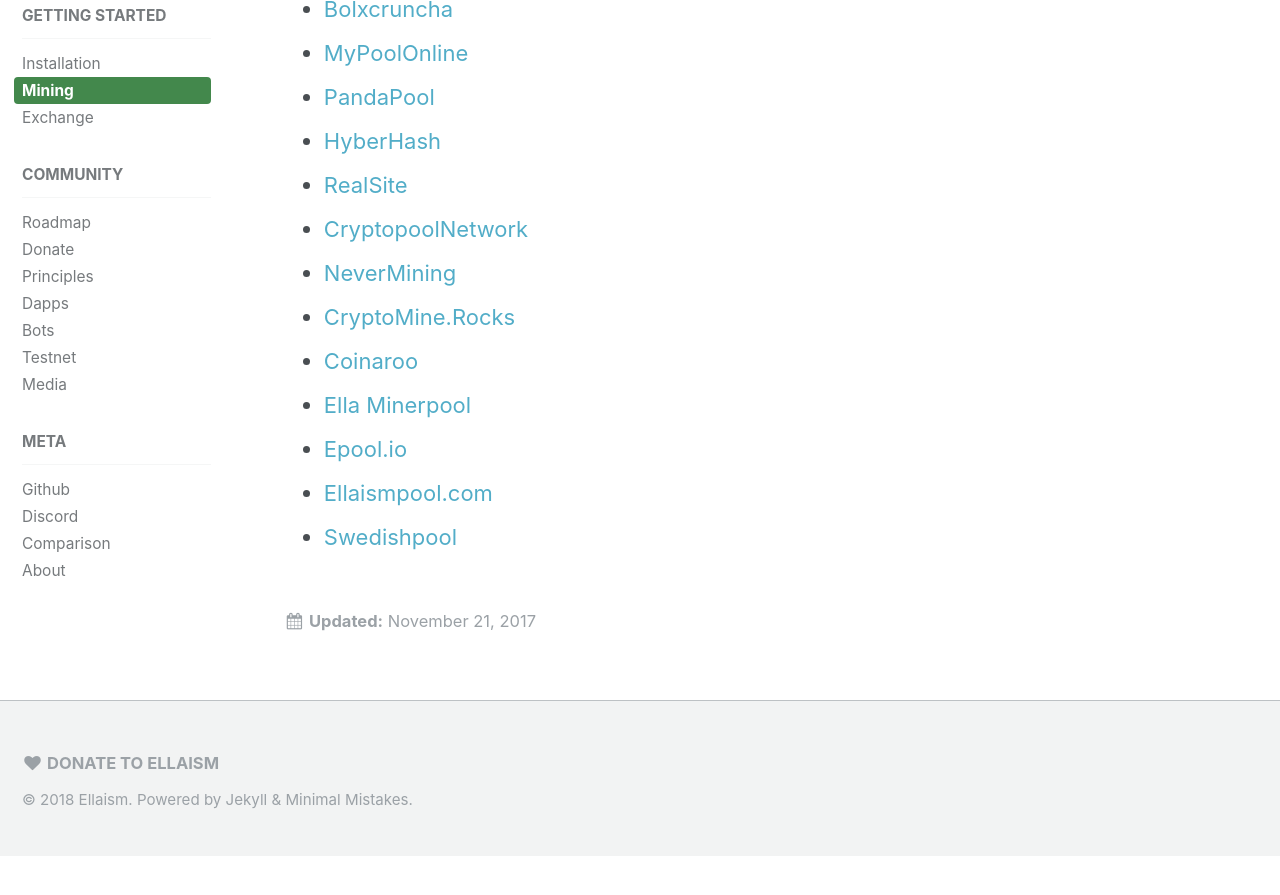
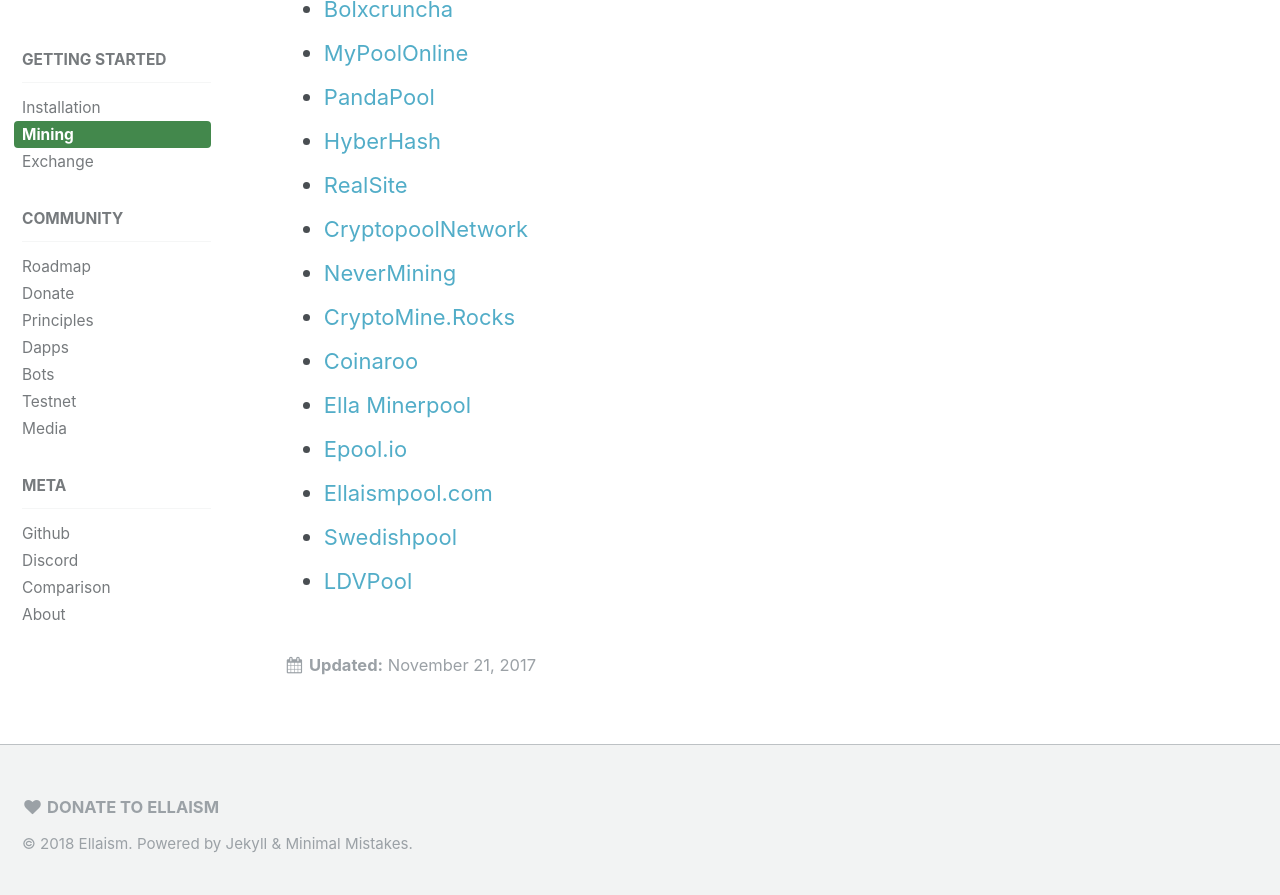
Before and after one commit to ellaism/ellaism.org, a Jekyll site: the page built from _docs/mining.md, in a window 1280 px wide and 900 px high, scrolled down 2356 px. Shown: the top 895 px of the window. Built offline with Jekyll 4.4.1, drawn with Linux system fonts in a browser that asks for light colours; before the commit the page ends 3212 px from its top, so only the background shows below that.

Commit message:
Add LDVPool

```diff
--- a/_docs/mining.md
+++ b/_docs/mining.md
@@ -71,3 +71,4 @@
 * [Epool.io](http://ella.epool.io)
 * [Ellaismpool.com](http://ellaismpool.com)
 * [Swedishpool](http://swedishpool.se/)
+* [LDVPool](http://ella.ldvpool.com)
```
